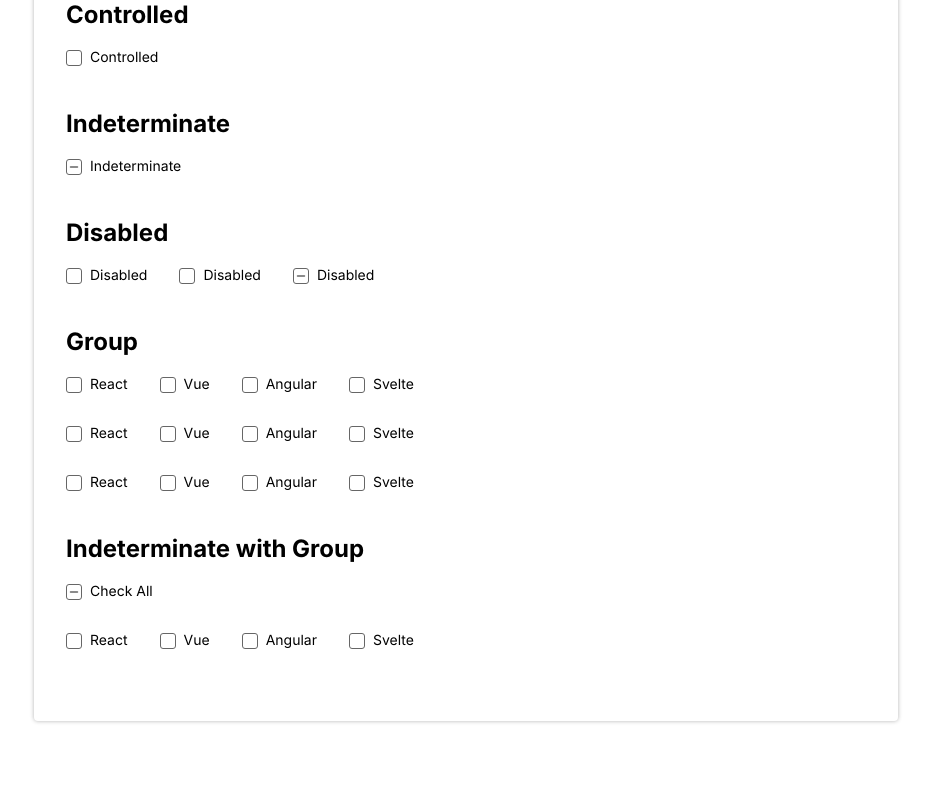
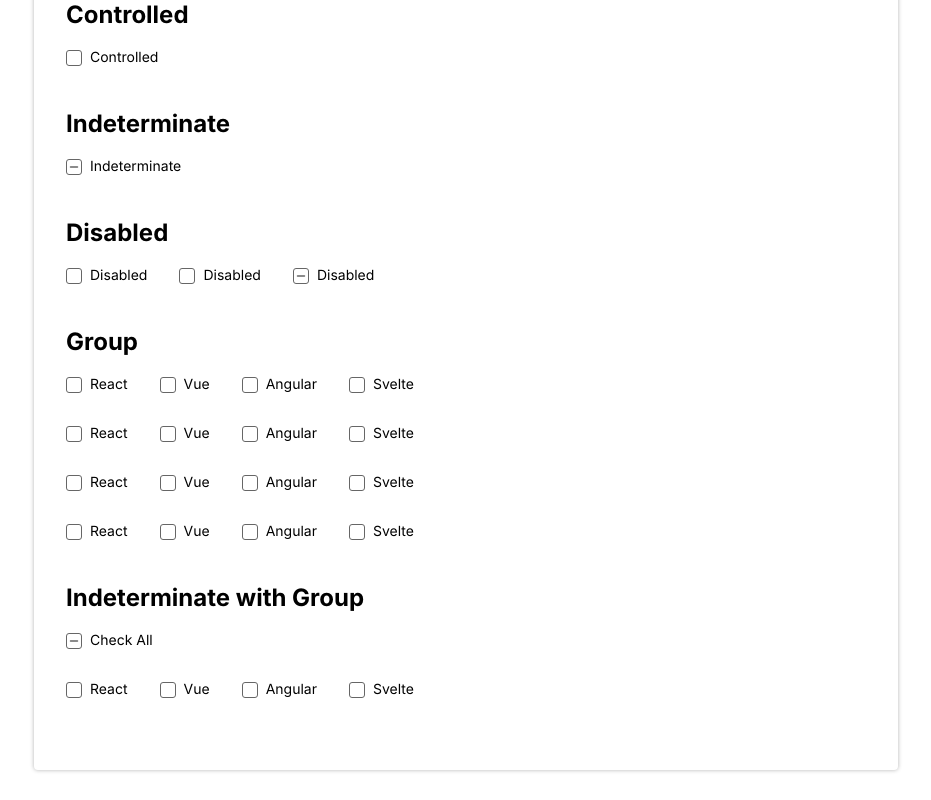
Before and after one commit to bohdev95/react-raw-ui, a React app: page / in a window 1280 px wide. Shown: the part 5102-5902 px from the top of the page, without its empty margins (174-1105 px from the left). Before the commit the page ends 5853 px from the top, so only its background shows below. Built offline with nearby package versions, Linux system fonts and the light colour scheme.

Commit message:
feat(CheckboxGroup): add layout property

```diff
--- a/components/Checkbox/Checkbox.tsx
+++ b/components/Checkbox/Checkbox.tsx
@@ -61,7 +61,6 @@ const Checkbox: FC<CheckboxProps> = ({
       <style jsx>{`
         .raw-checkbox {
           display: inline-flex;
-          justify-content: center;
           align-items: center;
           cursor: ${isDisabled ? 'not-allowed' : 'pointer'};
           opacity: ${isDisabled ? 0.5 : 1};
--- a/components/Checkbox/CheckboxGroup.tsx
+++ b/components/Checkbox/CheckboxGroup.tsx
@@ -14,6 +14,7 @@ const CheckboxGroup: FC<CheckboxGroupProps> = ({
   defaultValue = [],
   disabled = false,
   className = '',
+  layout = 'row',
   onChange,
   children,
   ...restProps
@@ -49,10 +50,8 @@ const CheckboxGroup: FC<CheckboxGroupProps> = ({
         <style jsx>{`
           .raw-checkbox-group {
             display: flex;
-            flex-direction: row;
-          }
-          .raw-checkbox-group :global(.raw-checkbox:not(:last-child)) {
-            margin-right: 32px;
+            flex-direction: ${layout};
+            gap: 32px;
           }
         `}</style>
       </div>
--- a/components/Checkbox/CheckboxGroup.types.ts
+++ b/components/Checkbox/CheckboxGroup.types.ts
@@ -7,6 +7,7 @@ interface BaseCheckboxGroupProps {
   defaultValue?: CheckboxGroupValue;
   value?: CheckboxGroupValue;
   disabled?: boolean;
+  layout?: 'row' | 'column'
   onChange?: (value: CheckboxGroupValue) => void;
   className?: string;
 }
--- a/src/App.tsx
+++ b/src/App.tsx
@@ -535,6 +535,13 @@ function App() {
                 </Checkbox>
               ))}
             </Checkbox.Group>
+            <Checkbox.Group defaultValue={["vue", "svelte"]} layout="column">
+              {checkboxGroupOptions.map((item) => (
+                <Checkbox value={item.value} key={item.value}>
+                  {item.name}
+                </Checkbox>
+              ))}
+            </Checkbox.Group>
           </Unit>
         </Wrapper>
         <Wrapper title="Indeterminate with Group">
```
